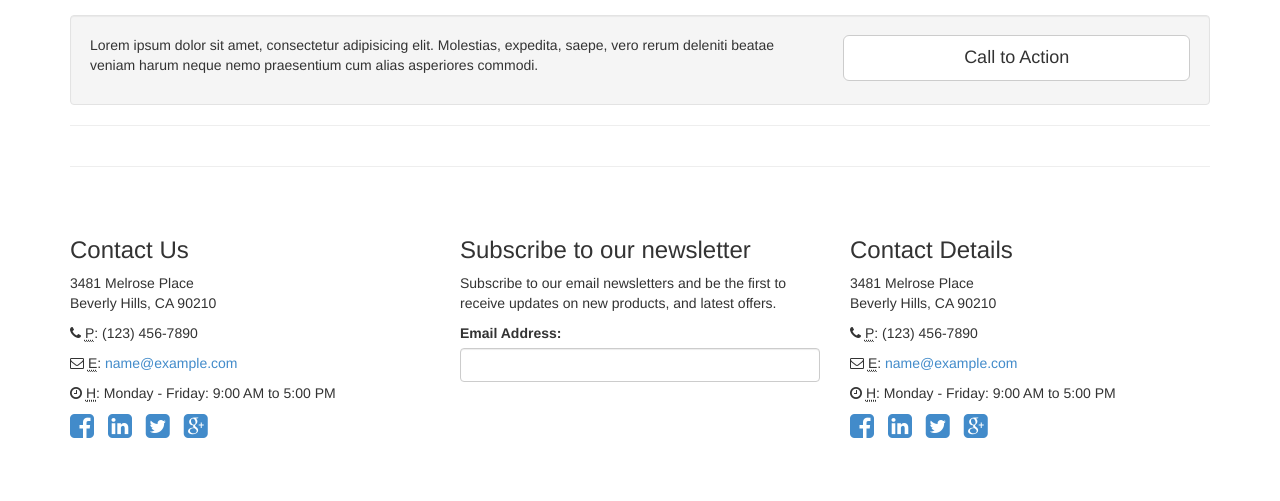
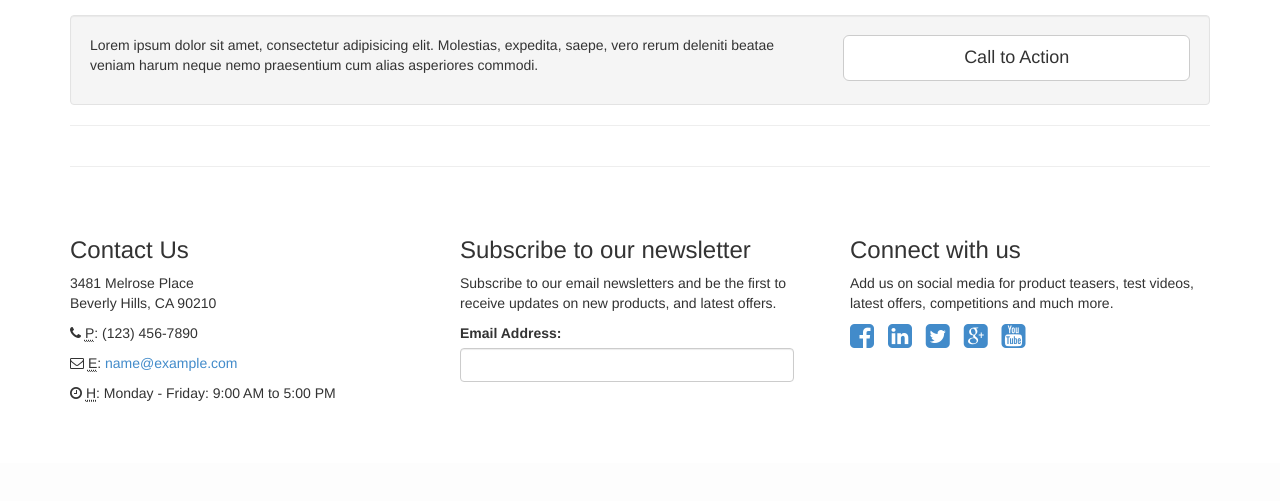
Before and after one commit to bernardzammit/UID-Assignment, a PHP site: page /index.php in a window 1280 px wide. Shown: the part 1943-2444 px from the top of the page. After the commit the page ends 2345 px from the top, so only its background shows below. Run offline with PHP 8.4, Linux system fonts and the light colour scheme; grey boxes labelled with a size stand in for pictures from a placeholder-image service; some libraries are stand-ins or nearby versions.

Commit message:
Footer ready

```diff
--- a/UID-new/css/extracss.css
+++ b/UID-new/css/extracss.css
@@ -10,3 +10,7 @@
 #cart-top, #help-top {
     margin-top: 4px;
 }
+
+#email {
+    width: 334px;
+}
--- a/UID-new/footer.php
+++ b/UID-new/footer.php
@@ -17,6 +17,9 @@
 
     <!-- Custom Fonts -->
     <link href="font-awesome-4.1.0/css/font-awesome.min.css" rel="stylesheet" type="text/css">
+
+    <!-- Bootstrap Core CSS -->
+    <link href="css/extracss.css" rel="stylesheet">
 
     <!-- HTML5 Shim and Respond.js IE8 support of HTML5 elements and media queries -->
     <!-- WARNING: Respond.js doesn't work if you view the page via file:// -->
@@ -46,6 +49,25 @@
                     </p>
                     <p><i class="fa fa-clock-o"></i>
                         <abbr title="Hours">H</abbr>: Monday - Friday: 9:00 AM to 5:00 PM</p>
+                </div>
+
+                <div class="col-md-4" id="newsletter">
+                    <h3>Subscribe to our newsletter</h3>
+                    <p>Subscribe to our email newsletters and be the first to receive updates on new products, and latest offers.</p>
+                    <form name="sentMessage" id="contactForm" novalidate>
+                        <div class="control-group form-group">
+                            <div class="controls">
+                                <label>Email Address:</label>
+                                <input type="email" class="form-control" id="email" required data-validation-required-message="Please enter your email address.">
+                            </div>
+                        </div>
+                </div>
+
+                <div class="col-md-4">
+                    <h3>Connect with us</h3>
+                    <p>
+                        Add us on social media for product teasers, test videos, latest offers, competitions and much more.
+                    </p>
                     <ul class="list-unstyled list-inline list-social-icons">
                         <li>
                             <a href="#"><i class="fa fa-facebook-square fa-2x"></i></a>
@@ -59,45 +81,8 @@
                         <li>
                             <a href="#"><i class="fa fa-google-plus-square fa-2x"></i></a>
                         </li>
-                    </ul>
-                </div>
-
-                <div class="col-md-4">
-                    <h3>Subscribe to our newsletter</h3>
-                    <p>Subscribe to our email newsletters and be the first to receive updates on new products, and latest offers.</p>
-                    <form name="sentMessage" id="contactForm" novalidate>
-                        <div class="control-group form-group">
-                            <div class="controls">
-                                <label>Email Address:</label>
-                                <input type="email" class="form-control" id="email" required data-validation-required-message="Please enter your email address.">
-                            </div>
-                        </div>
-                </div>
-
-                <div class="col-md-4">
-                    <h3>Contact Details</h3>
-                    <p>
-                        3481 Melrose Place<br>Beverly Hills, CA 90210<br>
-                    </p>
-                    <p><i class="fa fa-phone"></i>
-                        <abbr title="Phone">P</abbr>: (123) 456-7890</p>
-                    <p><i class="fa fa-envelope-o"></i>
-                        <abbr title="Email">E</abbr>: <a href="mailto:name@example.com">name@example.com</a>
-                    </p>
-                    <p><i class="fa fa-clock-o"></i>
-                        <abbr title="Hours">H</abbr>: Monday - Friday: 9:00 AM to 5:00 PM</p>
-                    <ul class="list-unstyled list-inline list-social-icons">
                         <li>
-                            <a href="#"><i class="fa fa-facebook-square fa-2x"></i></a>
-                        </li>
-                        <li>
-                            <a href="#"><i class="fa fa-linkedin-square fa-2x"></i></a>
-                        </li>
-                        <li>
-                            <a href="#"><i class="fa fa-twitter-square fa-2x"></i></a>
-                        </li>
-                        <li>
-                            <a href="#"><i class="fa fa-google-plus-square fa-2x"></i></a>
+                            <a href="#"><i class="fa fa-youtube-square fa-2x"></i></i></a>
                         </li>
                     </ul>
                 </div>
```
